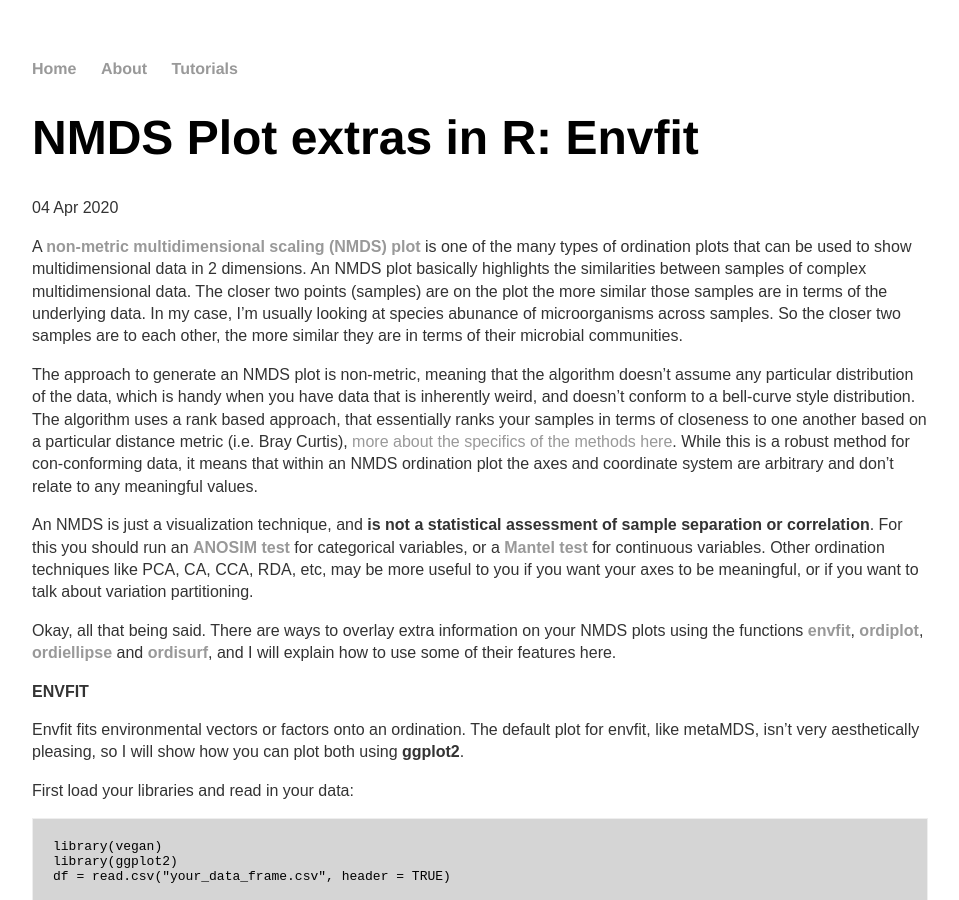
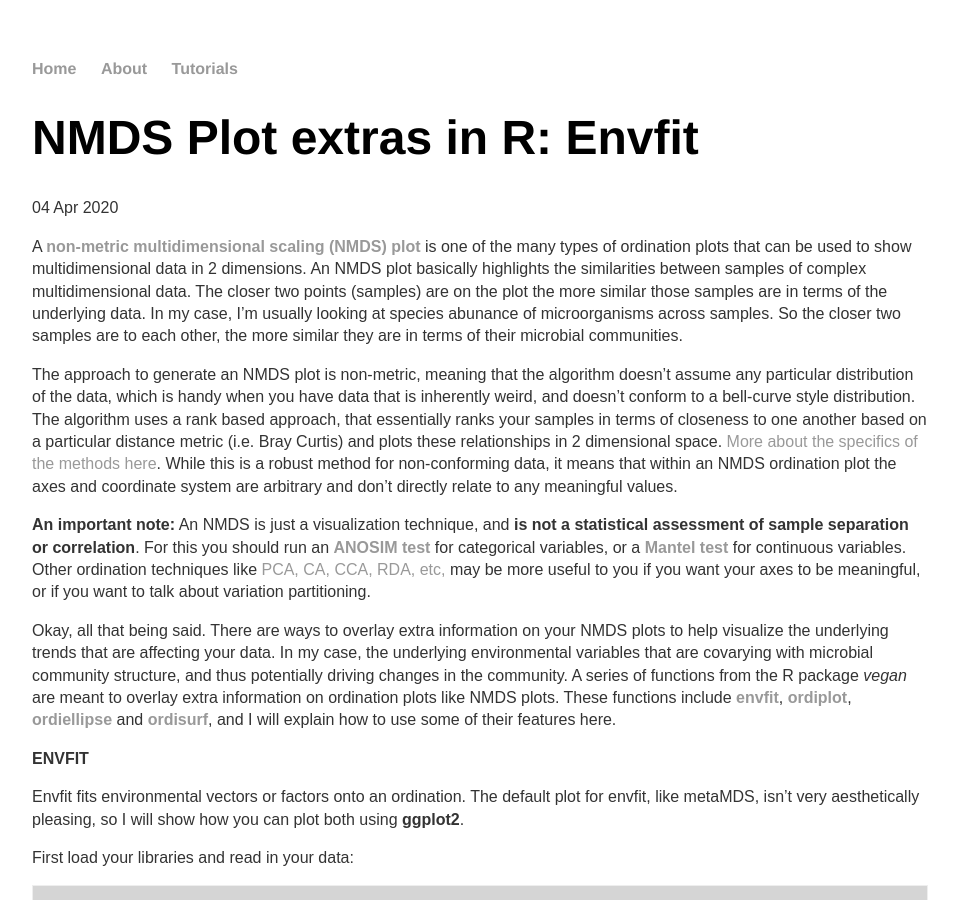
Before and after one commit to jkzorz/jkzorz.github.io, a Jekyll site: the page built from _posts/2020-04-04-NMDS-extras.md, in a window 1280 px wide and 900 px high. Shown: the whole window, without its empty margins (160-1119 px from the left). Built offline with Jekyll 4.4.1, drawn with Linux system fonts in a browser that asks for light colours.

Commit message:
Update 2020-04-04-NMDS-extras.md

```diff
--- a/_posts/2020-04-04-NMDS-extras.md
+++ b/_posts/2020-04-04-NMDS-extras.md
@@ -7,11 +7,11 @@ date: 2020-04-04
 
 A **[non-metric multidimensional scaling (NMDS) plot](https://jkzorz.github.io/2019/06/06/NMDS.html)** is one of the many types of ordination plots that can be used to show multidimensional data in 2 dimensions. An NMDS plot basically highlights the similarities between samples of complex multidimensional data. The closer two points (samples) are on the plot the more similar those samples are in terms of the underlying data. In my case, I'm usually looking at species abunance of microorganisms across samples. So the closer two samples are to each other, the more similar they are in terms of their microbial communities.
 
-The approach to generate an NMDS plot is non-metric, meaning that the algorithm doesn't assume any particular distribution of the data, which is handy when you have data that is inherently weird, and doesn't conform to a bell-curve style distribution. The algorithm uses a rank based approach, that essentially ranks your samples in terms of closeness to one another based on a particular distance metric (i.e. Bray Curtis), [more about the specifics of the methods here](https://mb3is.megx.net/gustame/dissimilarity-based-methods/nmds). While this is a robust method for con-conforming data, it means that within an NMDS ordination plot the axes and coordinate system are arbitrary and don't relate to any meaningful values.
+The approach to generate an NMDS plot is non-metric, meaning that the algorithm doesn't assume any particular distribution of the data, which is handy when you have data that is inherently weird, and doesn't conform to a bell-curve style distribution. The algorithm uses a rank based approach, that essentially ranks your samples in terms of closeness to one another based on a particular distance metric (i.e. Bray Curtis) and plots these relationships in 2 dimensional space. [More about the specifics of the methods here](https://mb3is.megx.net/gustame/dissimilarity-based-methods/nmds). While this is a robust method for non-conforming data, it means that within an NMDS ordination plot the axes and coordinate system are arbitrary and don't directly relate to any meaningful values.
 
-An NMDS is just a visualization technique, and **is not a statistical assessment of sample separation or correlation**. For this you should run an **[ANOSIM test](https://jkzorz.github.io/2019/06/11/ANOSIM-test.html)** for categorical variables, or a **[Mantel test](https://jkzorz.github.io/2019/07/08/mantel-test.html)** for continuous variables. Other ordination techniques like PCA, CA, CCA, RDA, etc, may be more useful to you if you want your axes to be meaningful, or if you want to talk about variation partitioning.
+**An important note:** An NMDS is just a visualization technique, and **is not a statistical assessment of sample separation or correlation**. For this you should run an **[ANOSIM test](https://jkzorz.github.io/2019/06/11/ANOSIM-test.html)** for categorical variables, or a **[Mantel test](https://jkzorz.github.io/2019/07/08/mantel-test.html)** for continuous variables. Other ordination techniques like [PCA, CA, CCA, RDA, etc,](https://mb3is.megx.net/gustame/home/visualisations) may be more useful to you if you want your axes to be meaningful, or if you want to talk about variation partitioning.
 
-Okay, all that being said. There are ways to overlay extra information on your NMDS plots using the functions **[envfit](https://www.rdocumentation.org/packages/vegan/versions/2.4-2/topics/envfit)**, **[ordiplot](https://www.rdocumentation.org/packages/vegan/versions/2.4-2/topics/ordiplot)**, **[ordiellipse](https://www.rdocumentation.org/packages/vegan/versions/2.4-2/topics/ordihull)** and **[ordisurf](https://www.rdocumentation.org/packages/vegan/versions/2.4-2/topics/ordisurf)**, and I will explain how to use some of their features here.
+Okay, all that being said. There are ways to overlay extra information on your NMDS plots to help visualize the underlying trends that are affecting your data. In my case, the underlying environmental variables that are covarying with microbial community structure, and thus potentially driving changes in the community.  A series of functions from the R package *vegan* are meant to overlay extra information on ordination plots like NMDS plots. These functions include **[envfit](https://www.rdocumentation.org/packages/vegan/versions/2.4-2/topics/envfit)**, **[ordiplot](https://www.rdocumentation.org/packages/vegan/versions/2.4-2/topics/ordiplot)**, **[ordiellipse](https://www.rdocumentation.org/packages/vegan/versions/2.4-2/topics/ordihull)** and **[ordisurf](https://www.rdocumentation.org/packages/vegan/versions/2.4-2/topics/ordisurf)**, and I will explain how to use some of their features here.
 
 
 **ENVFIT**
```
